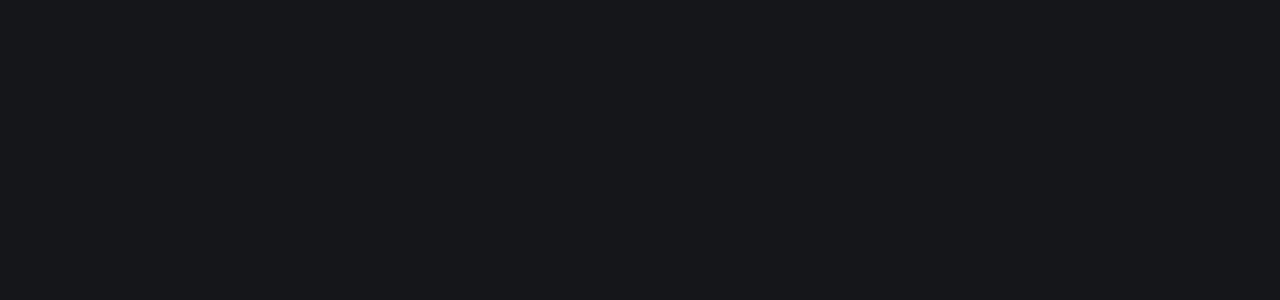
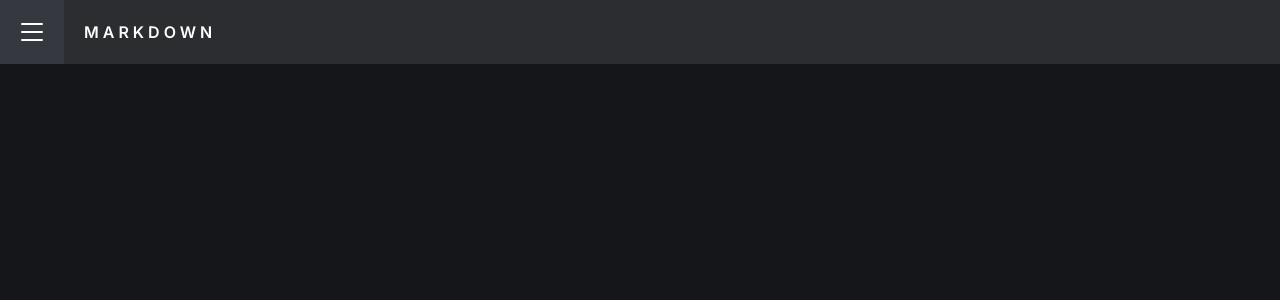
Before and after one commit to Jack-LP/markdown-editor, a React (Vite) app: page / in a window 1280 px wide. Shown: the top 300 px of the page. Built offline with nearby package versions, Linux system fonts and the light colour scheme.

Commit message:
Added Navbar

```diff
--- a/index.html
+++ b/index.html
@@ -4,6 +4,10 @@
     <meta charset="UTF-8" />
     <link rel="icon" type="image/svg+xml" href="/vite.svg" />
     <meta name="viewport" content="width=device-width, initial-scale=1.0" />
+    <link
+      href="https://fonts.googleapis.com/css?family=Inter:100,200,300,regular,500,600,700,800,900"
+      rel="stylesheet"
+    />
     <title>Vite + React</title>
   </head>
   <body>
--- a/package.json
+++ b/package.json
@@ -10,6 +10,7 @@
   },
   "dependencies": {
     "react": "^18.2.0",
+    "react-bootstrap-icons": "^1.10.2",
     "react-dom": "^18.2.0"
   },
   "devDependencies": {
--- a/src/App.jsx
+++ b/src/App.jsx
@@ -1,7 +1,12 @@
 import React from 'react';
+import Navbar from './components/Navbar';
 
 const App = () => {
-  return <div className='w-screen h-screen bg-charcoal-400 text-white'></div>;
+  return (
+    <div className='w-screen h-screen bg-charcoal-400 text-white font-inter'>
+      <Navbar />
+    </div>
+  );
 };
 
 export default App;
--- /dev/null
+++ b/src/components/Navbar.jsx
@@ -0,0 +1,15 @@
+import React from 'react';
+import { List } from 'react-bootstrap-icons';
+
+const Navbar = () => {
+  return (
+    <div className='flex items-center gap-5 bg-charcoal-200'>
+      <button className='p-4 bg-charcoal-100'>
+        <List size={32} />
+      </button>
+      <h1 className='uppercase font-semibold tracking-[4px]'>Markdown</h1>
+    </div>
+  );
+};
+
+export default Navbar;
--- a/tailwind.config.cjs
+++ b/tailwind.config.cjs
@@ -11,6 +11,9 @@
           400: '#15161a',
         },
       },
+      fontFamily: {
+        inter: ['Inter', 'sans-serif'],
+      },
     },
   },
   plugins: [],
```
Also changed, not shown: 1 other file (tests, documents, lock files or other folders).
